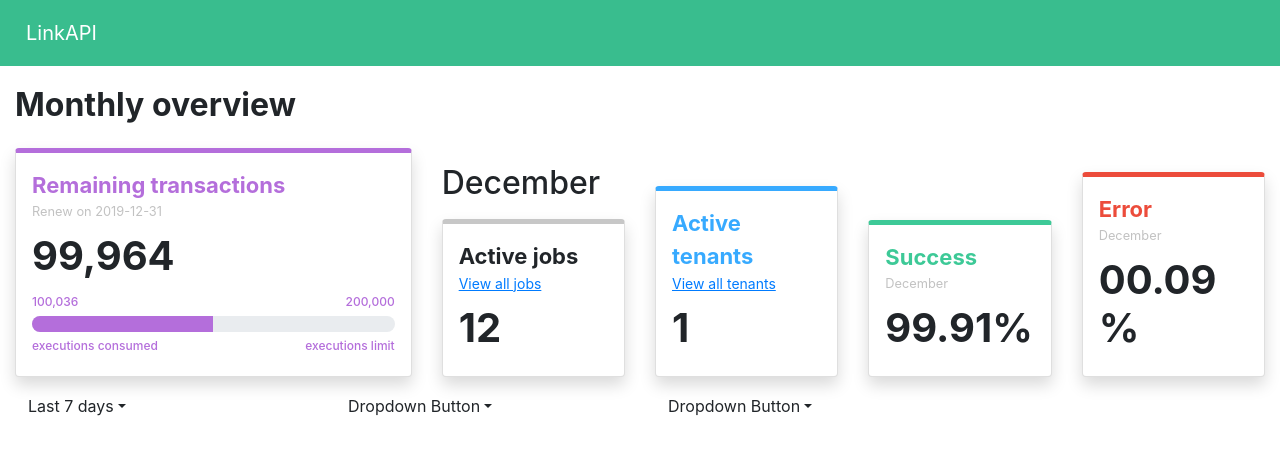
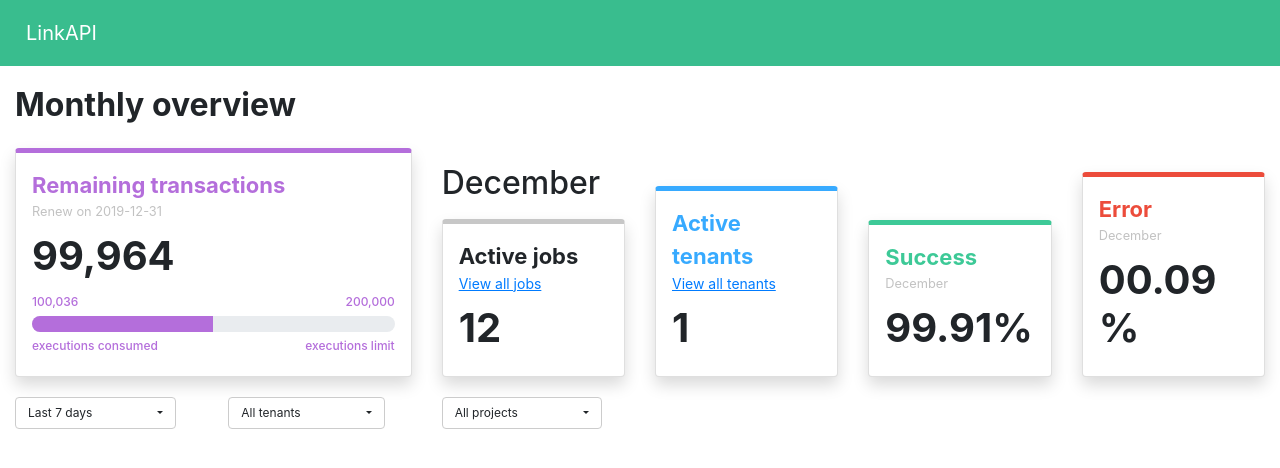
Before and after one commit to tierryray/linkapi, a React (Create React App) app: page / in a window 1280 px wide. Shown: the top 468 px of the page. Built offline with nearby package versions, Linux system fonts and the light colour scheme.

Commit message:
Dropdown Done

```diff
--- a/src/components/MonthCards/index.js
+++ b/src/components/MonthCards/index.js
@@ -70,7 +70,7 @@ const MonthCards = () => (
     </StyledRow>
 
     <DropdownRow style={{ marginTop: '10px' }}>
-      <Col lg={3}>
+      <Col lg={2}>
         <StyledDropdown>
           <StyledDropdown.Toggle variant="" id="dropdown-basic">
             Last 7 days
@@ -78,46 +78,28 @@ const MonthCards = () => (
 
           <StyledDropdown.Menu>
             <StyledDropdown.Item href="#/action-1">Action</StyledDropdown.Item>
-            <StyledDropdown.Item href="#/action-2">
-              Another action
-            </StyledDropdown.Item>
-            <StyledDropdown.Item href="#/action-3">
-              Something else
-            </StyledDropdown.Item>
           </StyledDropdown.Menu>
         </StyledDropdown>
       </Col>
-      <Col lg={3}>
+      <Col lg={2}>
         <StyledDropdown>
           <StyledDropdown.Toggle variant="" id="dropdown-basic">
-            Dropdown Button
+            All tenants
           </StyledDropdown.Toggle>
 
           <StyledDropdown.Menu>
             <StyledDropdown.Item href="#/action-1">Action</StyledDropdown.Item>
-            <StyledDropdown.Item href="#/action-2">
-              Another action
-            </StyledDropdown.Item>
-            <StyledDropdown.Item href="#/action-3">
-              Something else
-            </StyledDropdown.Item>
           </StyledDropdown.Menu>
         </StyledDropdown>
       </Col>
-      <Col lg={3}>
+      <Col lg={2}>
         <StyledDropdown>
           <StyledDropdown.Toggle variant="" id="dropdown-basic">
-            Dropdown Button
+            All projects
           </StyledDropdown.Toggle>
 
           <StyledDropdown.Menu>
             <StyledDropdown.Item href="#/action-1">Action</StyledDropdown.Item>
-            <StyledDropdown.Item href="#/action-2">
-              Another action
-            </StyledDropdown.Item>
-            <StyledDropdown.Item href="#/action-3">
-              Something else
-            </StyledDropdown.Item>
           </StyledDropdown.Menu>
         </StyledDropdown>
       </Col>
--- a/src/components/MonthCards/styles.js
+++ b/src/components/MonthCards/styles.js
@@ -53,6 +53,18 @@ export const DropdownRow = styled(Row)`
 `;
 
 export const StyledDropdown = styled(Dropdown)`
+  margin-top: 10px;
+  button {
+    font-size: 12px;
+    background: #fff;
+    border: 1px solid #ccc;
+  }
+
+  .dropdown-menu {
+    font-size: 12px;
+  }
+
   .dropdown-toggle::after {
+    margin-left: 65px;
   }
 `;
```
